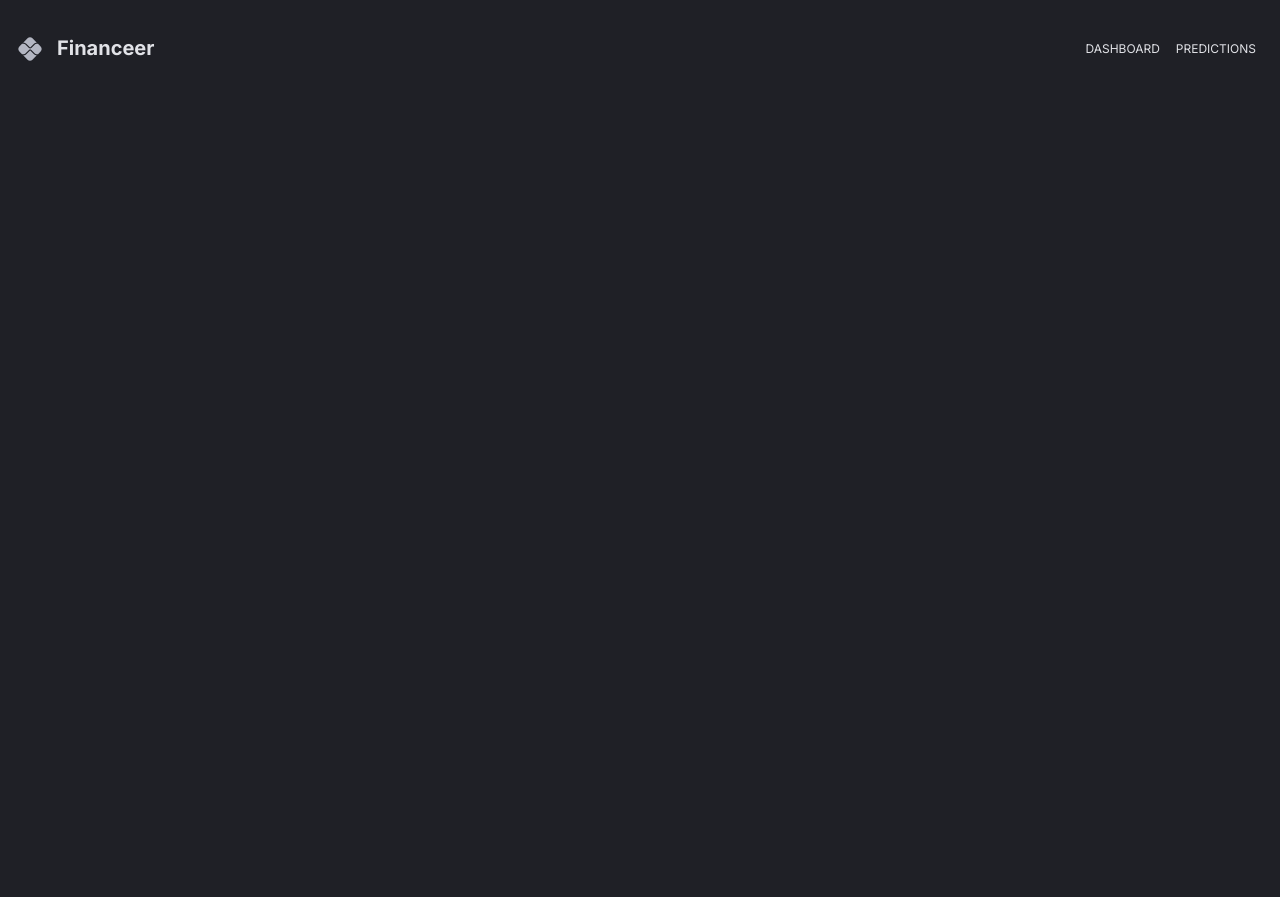
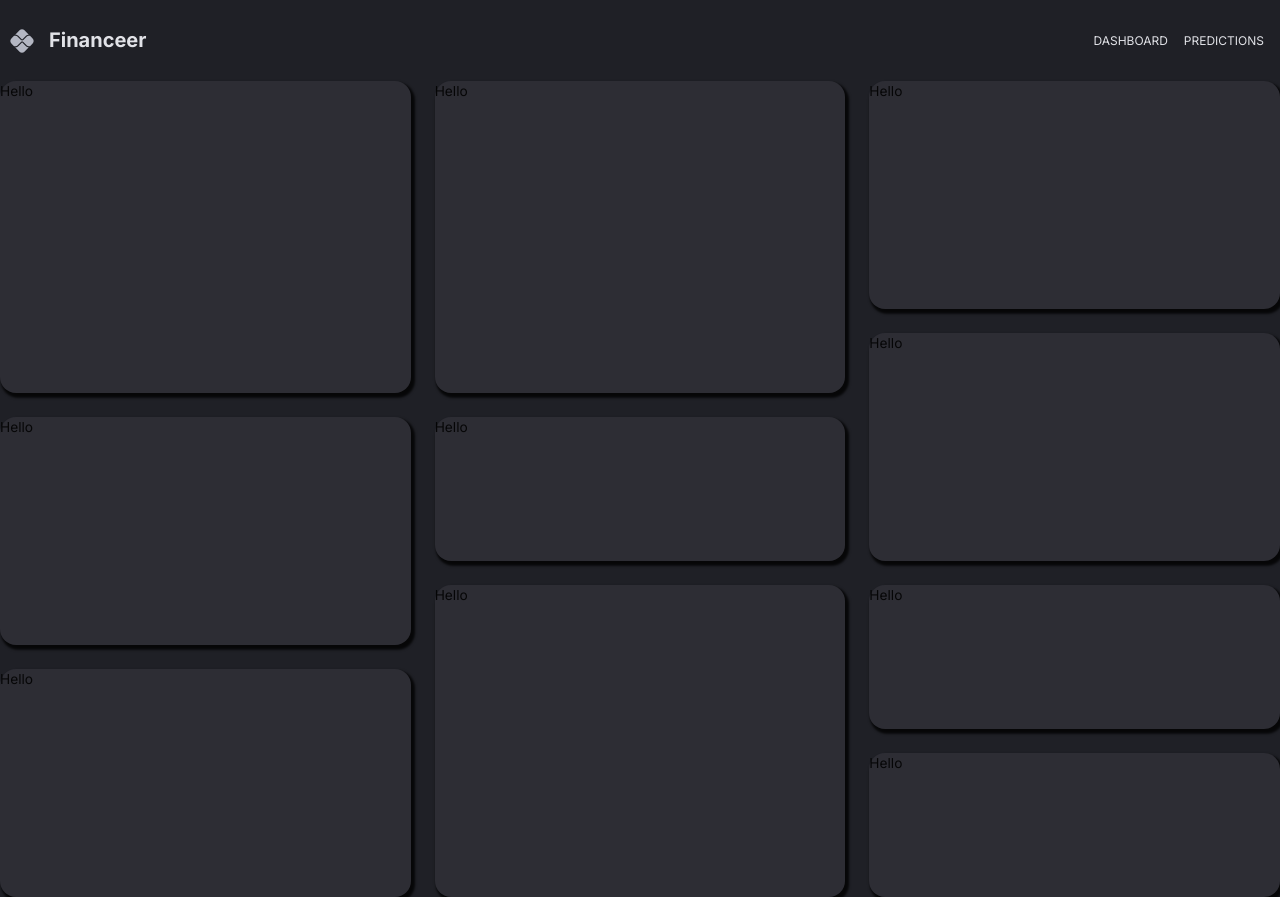
Before and after one commit to Dhruv-ZHCET/Finance_app, a React (Vite) app in the folder frontend/: page /dashboard in a window 1280 px wide. Before the commit the page ends 816 px from the top, so only its background shows below. Built offline with nearby package versions, Linux system fonts and the light colour scheme.

Commit message:
added routes & dash page

```diff
--- a/frontend/package.json
+++ b/frontend/package.json
@@ -30,6 +30,6 @@
     "eslint-plugin-react-hooks": "^4.6.2",
     "eslint-plugin-react-refresh": "^0.4.7",
     "typescript": "^5.2.2",
-    "vite": "^5.3.1"
+    "vite": "^5.3.3"
   }
 }
--- a/frontend/src/App.tsx
+++ b/frontend/src/App.tsx
@@ -1,32 +1,28 @@
-import { createTheme } from "@mui/material/styles";
+import { createTheme, ThemeProvider } from "@mui/material/styles";
 import { useMemo } from "react";
 import { themeSettings } from "./theme";
-import { ThemeProvider } from "@emotion/react";
 import { CssBaseline } from "@mui/material";
-// import { BrowserRouter, Route, Routes } from "react-router-dom";
-import Navbar from "./scenes/navbar";
-
-
-
+import { BrowserRouter, Routes, Route } from "react-router-dom";
+import {Navbar} from './components/navbar'
+import {Dashboard} from "./pages/dashboard";
+import { Predictions } from "./pages/predictions";
 function App() {
   const theme = useMemo(() => createTheme(themeSettings), []);
 
   return (
     <div className="app">
-        {/* <BrowserRouter> */}
-        {/* <Routes> */}
-        {/* <Route path="/" element={}> </Route>   */}
-        {/* <Route path="/predictions" element={}> </Route>  */}
-        <ThemeProvider theme={theme}>
-        <CssBaseline>
-          <Navbar></Navbar>
-        </CssBaseline>
-        </ThemeProvider>
-
-        {/* </Routes>
-      </BrowserRouter> */}
+      <ThemeProvider theme={theme}>
+        <CssBaseline />
+        <BrowserRouter>
+          <Navbar />
+          <Routes>
+            <Route path="/dashboard" element={<Dashboard />} />
+            <Route path="/predictions" element = {<Predictions/>}/>
+          </Routes>
+        </BrowserRouter>
+      </ThemeProvider>
     </div>
-  )
+  );
 }
 
-export default App
+export default App;
--- /dev/null
+++ b/frontend/src/components/DashboardCard.tsx
@@ -0,0 +1,7 @@
+import { Box, styled } from "@mui/material";
+
+export const DashboardCard= styled(Box)(({ theme }) => ({
+    backgroundColor:theme.palette.background.light,
+    borderRadius: "1rem",
+    boxShadow:"0.15rem 0.2rem 0.15rem 0.1rem rgba(0,0,0,0.8)"
+  }));
--- /dev/null
+++ b/frontend/src/components/navbar.tsx
@@ -0,0 +1,50 @@
+import { Button, Box, Typography } from "@mui/material";
+import { useTheme } from "@mui/material/styles";
+import PixIcon from "@mui/icons-material/Pix";
+import { useNavigate } from "react-router-dom";
+export const Navbar = ()=>{
+  const { palette } = useTheme();
+
+  console.log(palette.grey[500]);
+  const navigate = useNavigate();
+  async function dashbordclick(){
+   navigate('/dashboard');
+  }
+  async function predictionclick(){
+    navigate('/prediction');
+  }
+
+  return (
+    <Box
+      width="100%"
+      my={2}
+      display="flex"
+      alignItems="center"
+      justifyContent="space-between"
+    >
+      <Box
+        component="span"
+        display="flex"
+        alignItems="center"
+        gap="13px"
+        sx={{
+          padding: "0.5rem",
+          color: palette.grey[500],
+        }}
+      >
+        <PixIcon sx={{ fontSize: "28px" }} />
+        <Typography variant="h3" sx={{ color: palette.grey[200] }}>
+          Financeer
+        </Typography>
+      </Box>
+      <Box component="span" sx={{ padding: "0.5rem" }}>
+        <Button onClick = {dashbordclick}  variant="text" sx={{ color: palette.grey[200] }}>
+          Dashboard
+        </Button>
+        <Button onClick={predictionclick}  variant="text" sx={{ color: palette.grey[200] }}>
+          Predictions
+        </Button>
+      </Box>
+    </Box>
+  );
+}
--- /dev/null
+++ b/frontend/src/pages/dashboard.tsx
@@ -0,0 +1,70 @@
+// import { useTheme } from "@emotion/react"
+import { Box, useMediaQuery } from "@mui/material"
+import { DashboardCard } from "../components/DashboardCard";
+const gridParam =
+`
+    "a b c"
+    "a b c"
+    "a b c"
+    "a b f"
+    "d e f"
+    "d e f"
+    "d h i"
+    "g h i"
+    "g h j"
+    "g h j"
+`
+const gridmallScreen =
+`
+    "a"
+    "a"
+    "a"
+    "a"
+    "b"
+    "b"
+    "b"
+    "b"
+    "c"
+    "c"
+    "c"
+    "d"
+    "d"
+    "d"
+    "e"
+    "e"
+    "f"
+    "f"
+    "f"
+    "g"
+    "g"
+    "g"
+    "h"
+    "h"
+    "h"
+    "h"
+    "i"
+    "i"
+    "j"
+    "j"
+`
+export const Dashboard = ()=>{
+    // const {palette} = useTheme()
+    const isAbove = useMediaQuery("(min-width:1200px)")
+    return(
+        <Box width="100%" height="100%" display="grid" gap="1.5rem"
+        sx={isAbove?{gridTemplateAreas:gridParam, gridTemplateColumns:"repeat(3,minmax(370px,1fr))", gridTemplateRows:"repeat(10,minmax(60px,1fr))"}:
+        {gridTemplateAreas:gridmallScreen,gridAutoColumns:"1fr", gridAutoRows:"80px"}
+    }>
+            <DashboardCard gridArea="b" bgcolor="#fff">Hello</DashboardCard>
+            <DashboardCard gridArea="a" bgcolor="#fff">Hello</DashboardCard>
+            <DashboardCard gridArea="c" bgcolor="#fff">Hello</DashboardCard>
+            <DashboardCard gridArea="d" bgcolor="#fff">Hello</DashboardCard>
+            <DashboardCard gridArea="e" bgcolor="#fff">Hello</DashboardCard>
+            <DashboardCard gridArea="f" bgcolor="#fff">Hello</DashboardCard>
+            <DashboardCard gridArea="h" bgcolor="#fff">Hello</DashboardCard>
+            <DashboardCard gridArea="g" bgcolor="#fff">Hello</DashboardCard>
+            <DashboardCard gridArea="i" bgcolor="#fff">Hello</DashboardCard>
+            <DashboardCard gridArea="j" bgcolor="#fff">Hello</DashboardCard>
+        </Box>
+    )
+}
--- /dev/null
+++ b/frontend/src/pages/predictions.tsx
@@ -0,0 +1,7 @@
+export const Predictions = ()=>{
+    return(
+        <div>
+            predictions
+        </div>
+    )
+}
--- a/frontend/src/scenes/navbar.tsx
+++ /dev/null
@@ -1,46 +0,0 @@
-import { Button, Box, Typography } from "@mui/material";
-import { useTheme } from "@mui/material/styles";
-import PixIcon from "@mui/icons-material/Pix";
-
-function Navbar() {
-  const { palette } = useTheme();
-
-  console.log(palette.grey[500]);
-
-  return (
-    <Box
-      padding="0.5rem"
-      width="100%"
-      my={2}
-      display="flex"
-      alignItems="center"
-      justifyContent="space-between"
-    >
-      <Box
-        component="span"
-        display="flex"
-        alignItems="center"
-        gap="13px"
-        sx={{
-          padding: "0.5rem",
-          color: palette.grey[500],
-        }}
-      >
-        <PixIcon sx={{ fontSize: "28px" }} />
-        <Typography variant="h3" sx={{ color: palette.grey[200] }}>
-          Financeer
-        </Typography>
-      </Box>
-      <Box component="span" sx={{ padding: "0.5rem" }}>
-        <Button variant="text" sx={{ color: palette.grey[200] }}>
-          Dashboard
-        </Button>
-        <Button variant="text" sx={{ color: palette.grey[200] }}>
-          Predictions
-        </Button>
-      </Box>
-    </Box>
-  );
-}
-
-export default Navbar;
```
Also changed, not shown: frontend/src/expanded-theme.ts (+21 -1 lines), package.json (added, +8 -0 lines), frontend/src/theme.ts (indentation only), 2 other files (tests, documents, lock files or other folders).
